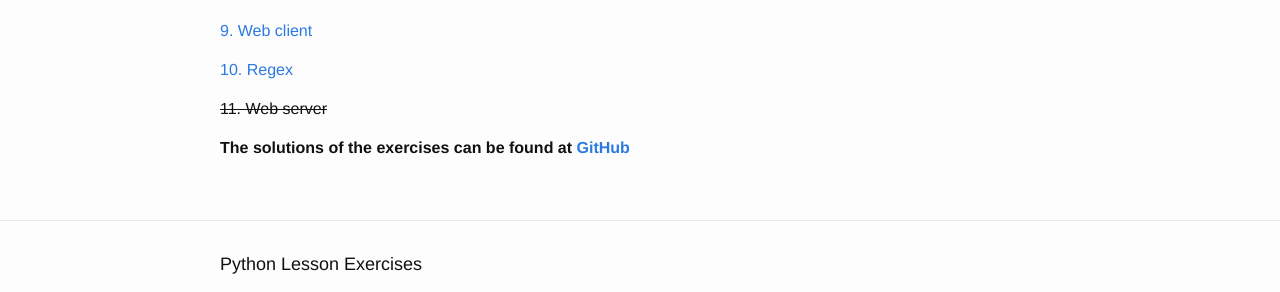
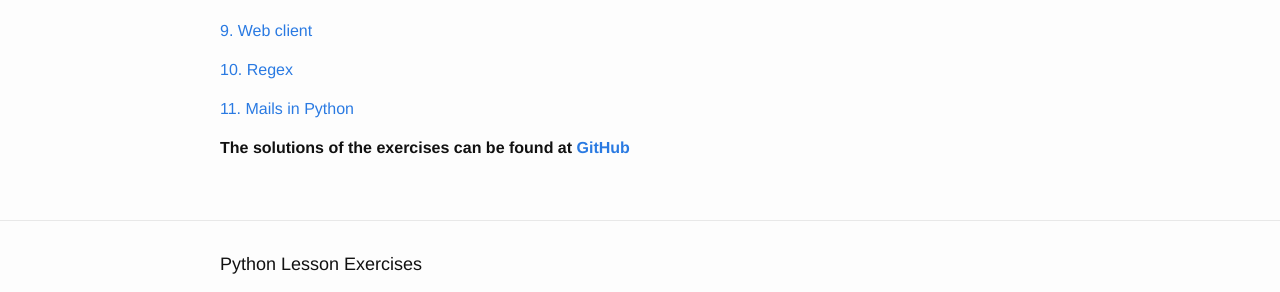
Before and after one commit to fsr/python-lessons, a Jekyll site: the page built from materials.md, in a window 1280 px wide. Shown: the part 614-906 px from the top of the page. Built offline with Jekyll 4.4.1, drawn with Linux system fonts in a browser that asks for light colours.

Commit message:
edit Name and url of 11th lesson

```diff
--- a/_data/materials.yml
+++ b/_data/materials.yml
@@ -51,6 +51,6 @@ slides:
     published: True
   -
     number: 11
-    name: Web server
-    url: https://ifsr.de/kurs-materialien/python/11_web_server.pdf
-    published: False
+    name: Mails in Python
+    url: https://ifsr.de/kurs-materialien/python/11_smtplib.pdf
+    published: True
```
